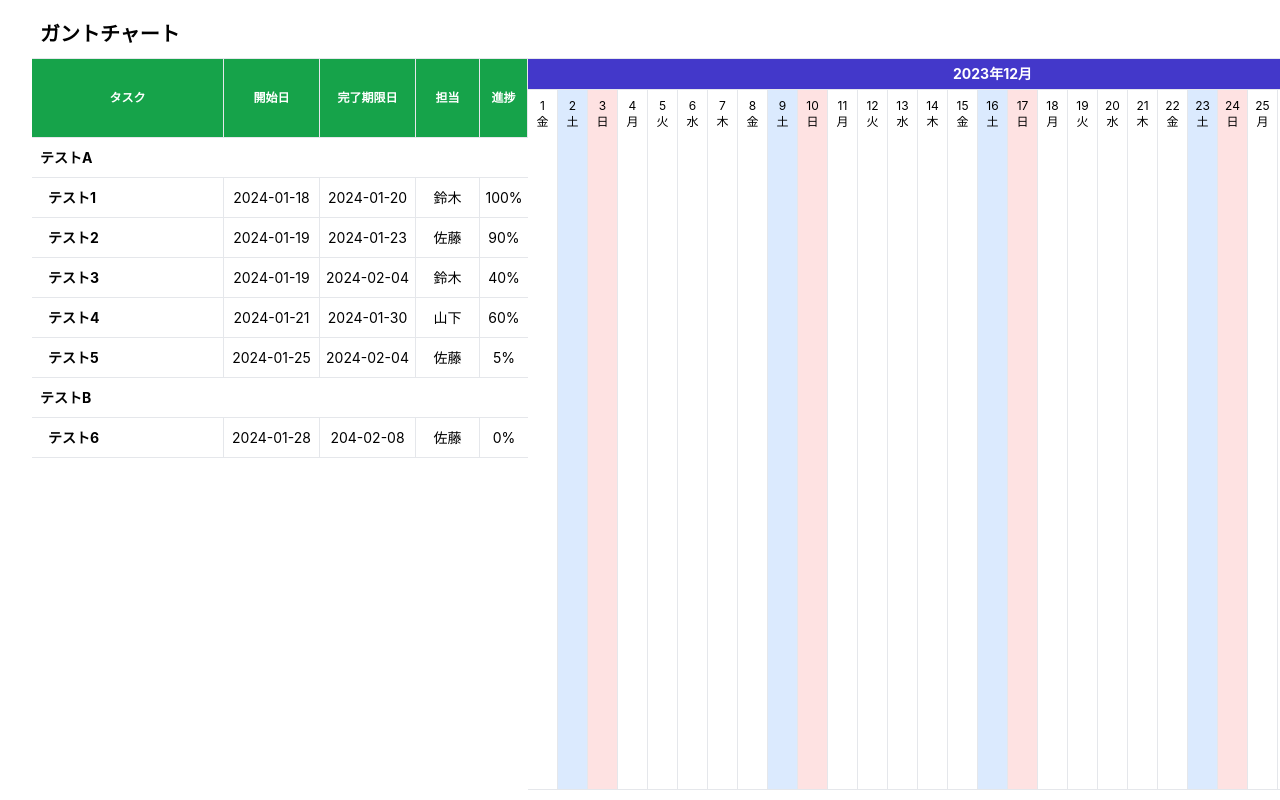
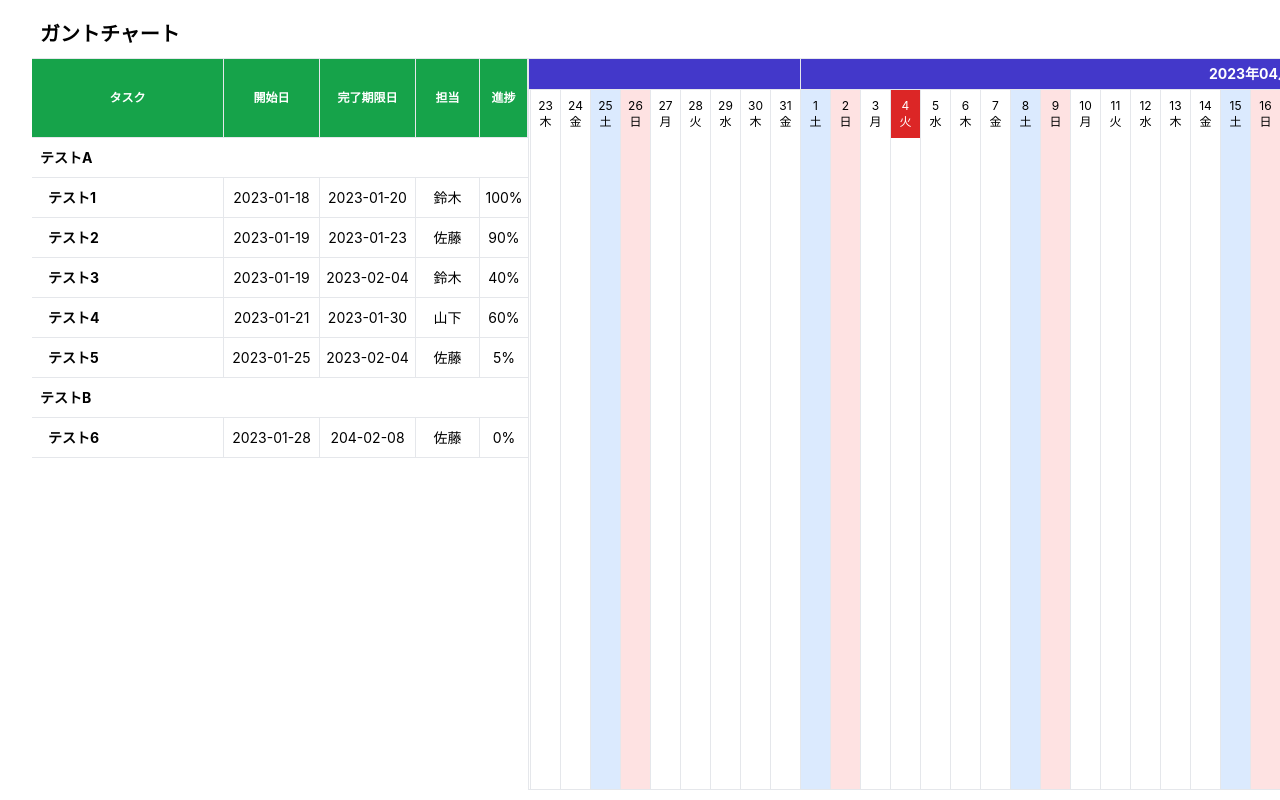
Before and after one commit to bduha184/vue3-gantt-chart, a Vue app: page / in a window 1280 px wide. Shown: the top 800 px of the page. Built offline with nearby package versions, Linux system fonts and the light colour scheme.

Commit message:
タスク一覧の高さより小さい場合でも、すべてのタスクを確認できるよう調整

```diff
--- a/src/components/Carendar.vue
+++ b/src/components/Carendar.vue
@@ -31,28 +31,36 @@
         進捗
       </div>
     </div>
-    <div id="gantt-task-list">
-      <div v-for="list in lists" :key="list.index" class="flex h-10 border-b">
-        <template v-if="list.cat === 'category'">
+    <div
+      id="gantt-task-list"
+      class="overflow-y-hidden"
+      :style="`height:${calendarViewHeight}px`"
+    >
+      <div
+        v-for="task in displayTasks"
+        :key="task.index"
+        class="flex h-10 border-b"
+      >
+        <template v-if="task.cat === 'category'">
           <div class="flex items-center font-bold w-full text-sm pl-2">
-            {{ list.name }}
+            {{ task.name }}
           </div>
         </template>
         <template v-else>
           <div class="border-r flex items-center font-bold w-48 text-sm pl-4">
-            {{ list.name }}
+            {{ task.name }}
           </div>
           <div class="border-r flex items-center justify-center w-24 text-sm">
-            {{ list.start_date }}
+            {{ task.start_date }}
           </div>
           <div class="border-r flex items-center justify-center w-24 text-sm">
-            {{ list.end_date }}
+            {{ task.end_date }}
           </div>
           <div class="border-r flex items-center justify-center w-16 text-sm">
-            {{ list.incharge_user }}
+            {{ task.incharge_user }}
           </div>
           <div class="flex items-center justify-center w-12 text-sm">
-            {{ list.percentage }}%
+            {{ task.percentage }}%
           </div>
         </template>
       </div>
@@ -60,7 +68,7 @@
   </div>
   <div
     id="gantt-calendar"
-    class="overflow-x-scroll"
+    class="overflow-x-scroll overflow-y-hidden border-l"
     :style="`width:${calendarViewWidth}px`"
     ref="calendar"
   >
@@ -126,7 +134,7 @@
         <div
           :style="bar.style"
           class="rounded-lg absolute h-5 bg-yellow-100"
-          v-if="bar.list.cat === 'task'"
+          v-if="bar.task.cat === 'task'"
         >
           <div class="w-full h-full"></div>
         </div>
@@ -140,8 +148,8 @@ import moment from "moment";
 export default {
   data() {
     return {
-      start_month: "2023-12",
-      end_month: "2024-04",
+      start_month: "2022-10",
+      end_month: "2023-12",
       block_size: 30,
       block_number: 0,
       calendars: [],
@@ -149,6 +157,7 @@ export default {
       inner_height: "",
       task_width: "",
       task_height: "",
+      position_id: 0,
       today: moment(),
       categories: [
         {
@@ -167,8 +176,8 @@ export default {
           id: 1,
           category_id: 1,
           name: "テスト1",
-          start_date: "2024-01-18",
-          end_date: "2024-01-20",
+          start_date: "2023-01-18",
+          end_date: "2023-01-20",
           incharge_user: "鈴木",
           percentage: 100,
         },
@@ -176,8 +185,8 @@ export default {
           id: 2,
           category_id: 1,
           name: "テスト2",
-          start_date: "2024-01-19",
-          end_date: "2024-01-23",
+          start_date: "2023-01-19",
+          end_date: "2023-01-23",
           incharge_user: "佐藤",
           percentage: 90,
         },
@@ -185,8 +194,8 @@ export default {
           id: 3,
           category_id: 1,
           name: "テスト3",
-          start_date: "2024-01-19",
-          end_date: "2024-02-04",
+          start_date: "2023-01-19",
+          end_date: "2023-02-04",
           incharge_user: "鈴木",
           percentage: 40,
         },
@@ -194,8 +203,8 @@ export default {
           id: 4,
           category_id: 1,
           name: "テスト4",
-          start_date: "2024-01-21",
-          end_date: "2024-01-30",
+          start_date: "2023-01-21",
+          end_date: "2023-01-30",
           incharge_user: "山下",
           percentage: 60,
         },
@@ -203,8 +212,8 @@ export default {
           id: 5,
           category_id: 1,
           name: "テスト5",
-          start_date: "2024-01-25",
-          end_date: "2024-02-04",
+          start_date: "2023-01-25",
+          end_date: "2023-02-04",
           incharge_user: "佐藤",
           percentage: 5,
         },
@@ -212,7 +221,7 @@ export default {
           id: 6,
           category_id: 2,
           name: "テスト6",
-          start_date: "2024-01-28",
+          start_date: "2023-01-28",
           end_date: "204-02-08",
           incharge_user: "佐藤",
           percentage: 0,
@@ -272,12 +281,21 @@ export default {
     todayPosition() {
       this.$refs.calendar.scrollLeft = this.scrollDistance;
     },
+    windowSizeCheck(e) {
+      let height = this.lists.length - this.position_id;
+      if (e.deltaY > 0 && height * 40 > this.calendarViewHeight) {
+        this.position_id++;
+      } else if (e.deltaY < 0 && this.position_id !== 0) {
+        this.position_id--;
+      }
+    },
   },
   mounted() {
     this.getCalendar();
     this.getDays("2023", "4", "0");
     this.getWindowSize();
     window.addEventListener("resize", this.getWindowSize);
+    window.addEventListener("wheel", this.windowSizeCheck);
     this.$nextTick(() => {
       this.todayPosition();
     });
@@ -313,11 +331,11 @@ export default {
       let between;
       let start;
       let style;
-      return this.lists.map((list) => {
+      return this.displayTasks.map((task) => {
         style = {};
-        if (list.cat === "task") {
-          let date_from = moment(list.start_date);
-          let date_to = moment(list.end_date);
+        if (task.cat === "task") {
+          let date_from = moment(task.start_date);
+          let date_to = moment(task.end_date);
           between = date_to.diff(date_from, "days");
           between++;
           start = date_from.diff(start_date, "days");
@@ -331,9 +349,16 @@ export default {
         top = top + 40;
         return {
           style,
-          list,
+          task,
         };
       });
+    },
+    displayTasks() {
+      let display_task_number = Math.floor(this.calendarViewHeight / 40);
+      return this.lists.slice(
+        this.position_id,
+        this.position_id + display_task_number
+      );
     },
   },
 };
```
